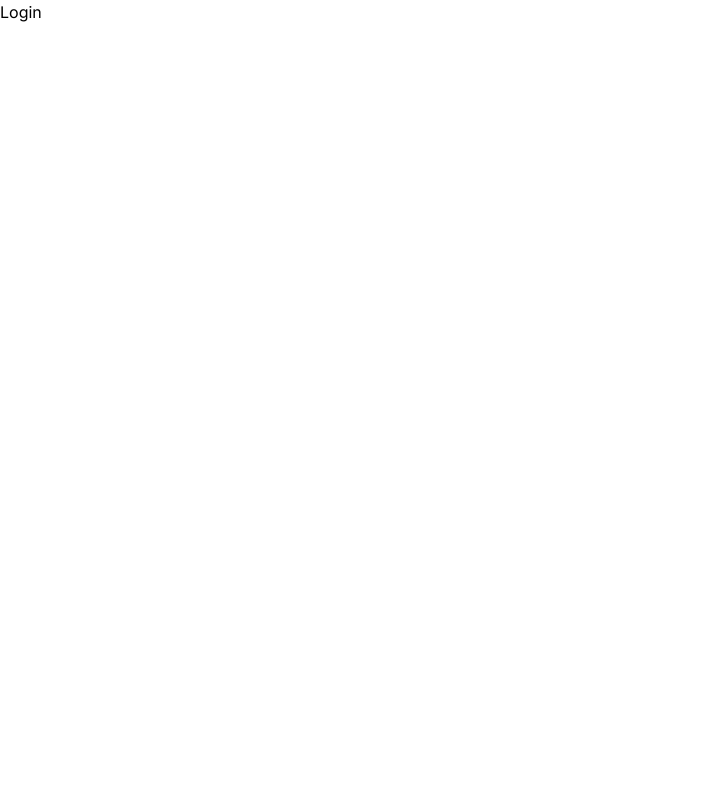
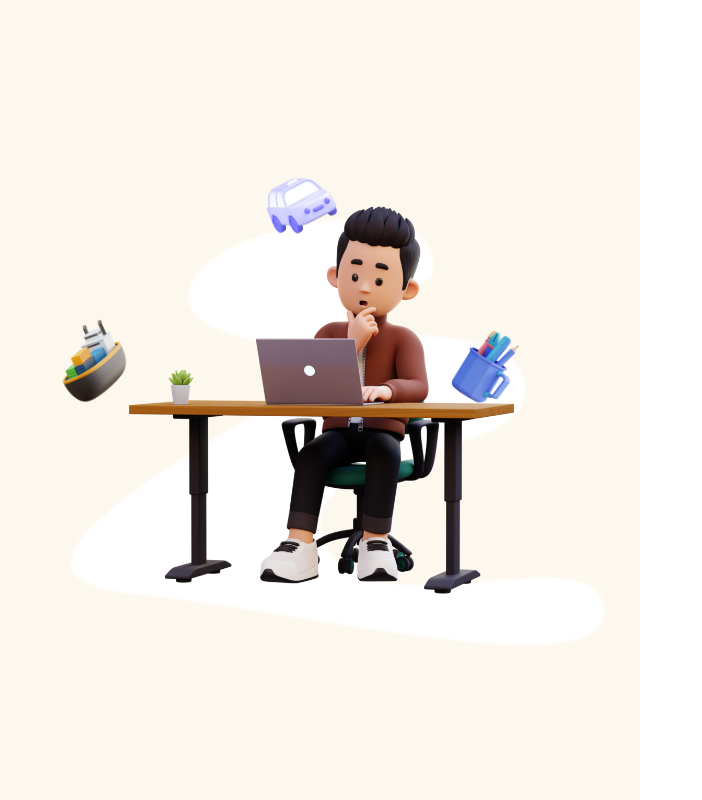
Before and after one commit to IF3110-2023-02-42/SPA, a React (Vite) app: page /login in a window 1280 px wide. Shown: the whole page, without its empty margins (0-702 px from the left). Built offline with nearby package versions, Linux system fonts and the light colour scheme.

Commit message:
feat : add image to login

```diff
--- a/src/pages/login/Login.tsx
+++ b/src/pages/login/Login.tsx
@@ -1,5 +1,24 @@
+import loginCharacter from "../../assets/3d-login.webp";
+import loginBg from "../../assets/login-bg.png";
+
 const Login = () => {
-  return <div>Login</div>;
+  return (
+    <div className="flex flex-row justify-center items-center w-full h-screen">
+      <div className="hidden lg:block w-full bg-creamBg h-full relative overflow-hidden">
+        <img
+          src={loginCharacter}
+          alt="Character"
+          className="w-[80%] h-auto absolute top-1/2 left-1/2 transform -translate-x-1/2 -translate-y-1/2 z-[2]"
+        />
+        <img
+          src={loginBg}
+          alt="Character"
+          className="w-[90%] h-auto absolute top-1/2 left-1/2 transform -translate-x-1/2 -translate-y-1/2 z-[1]"
+        />
+      </div>
+      <div className="flex flex-col w-full bg-white h-full"></div>
+    </div>
+  );
 };
 
 export default Login;
```
Also changed, not shown: src/assets/3d-login.webp (added), src/assets/login-bg.png (added).
